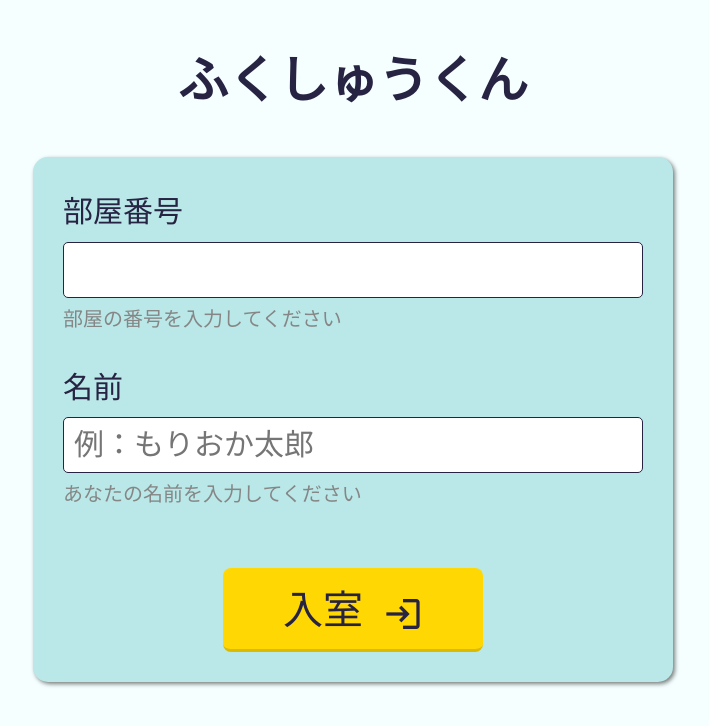
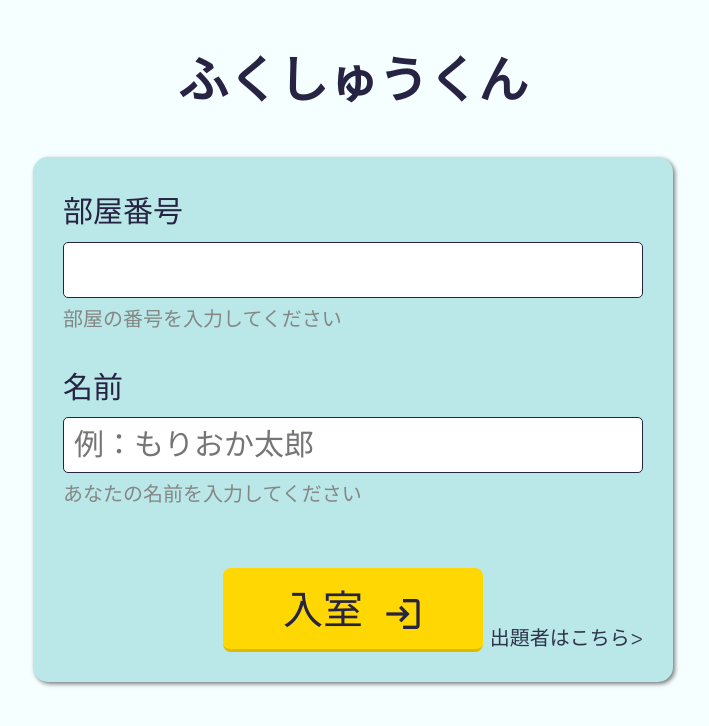
Before and after one commit to tora87/Hackathon_QuizBattle, a website: page static/view/index.html in a window 1280 px wide. Shown: the whole page, without its empty margins (287-996 px from the left). Drawn offline with Linux system fonts and the light colour scheme.

Commit message:
出題者リンクの追加

```diff
--- a/static/css/index.css
+++ b/static/css/index.css
@@ -13,6 +13,7 @@
   background: var(--blue);
   border-radius: 15px;
   box-shadow: 2px 2px 4px 0px rgba(0, 0, 0, 0.514);
+  position: relative;
 }
 
 .enter-form label {
@@ -60,3 +61,23 @@
 .btn-wrapper {
   text-align: center;
 }
+
+.toCreaterLink {
+  display: inline-block;
+  position: absolute;
+  bottom: 30px;
+  right: 30px;
+  color: var(--light-dark);
+  font-size: 2rem;
+  transition: .4s;
+}
+
+.toCreaterLink::after {
+  content: '\03e';
+  display: inline-block;
+  transition: .4s;
+}
+
+.toCreaterLink:hover::after {
+  transform: translateX(10px);
+}
--- a/static/view/index.html
+++ b/static/view/index.html
@@ -28,12 +28,11 @@
         <input type="text" id="user-name" placeholder="例：もりおか太郎">
         <span class="sub-text">あなたの名前を入力してください</span>
       </div>
+      <a href="#" class="toCreaterLink">出題者はこちら</a>
       <div class="btn-wrapper">
         <button class="btn"><span class="btn-text">入室</span><span class="material-icons-outlined">login </span></button>
       </div>
     </form>
-    <div class="test a"></div>
-    <div class="test b"></div>
   </div>
 </body>
 </html>
```
